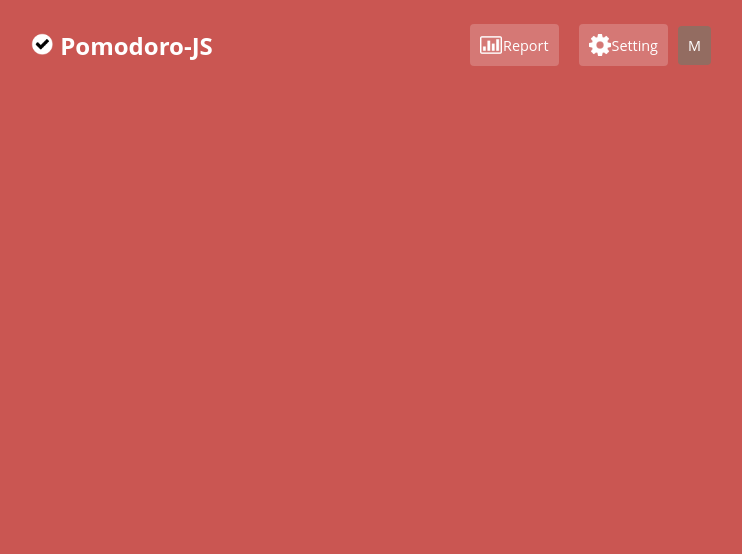
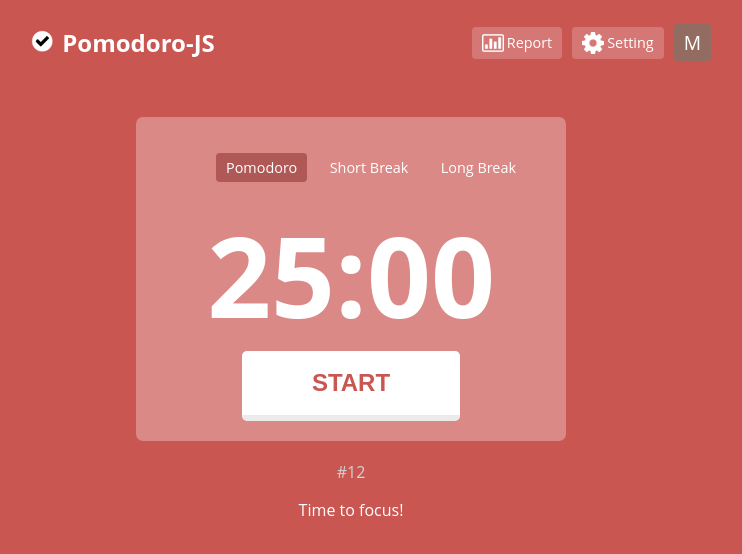
Before and after one commit to m-housni/pomodoro-js, a plain HTML site: page index.html in a window 1280 px wide. Shown: the whole page, without its empty margins (289-1031 px from the left). Drawn offline with Linux system fonts and the light colour scheme.

Commit message:
added card

```diff
--- a/index.html
+++ b/index.html
@@ -24,20 +24,62 @@
         </ul>
         <ul>
           <li>
-            <a href="about.html" class="btn">
+            <a href="about.html" class="btn bg-light">
               <img src="./assets/graph-white.png" alt="">
               Report
             </a>
           </li>
           <li>
-            <a href="about.html" class="btn">
+            <a href="about.html" class="btn bg-light">
               <img src="./assets/config-white.png" alt="">
               Setting
             </a>
           </li>
-          <li><a href="profile.html" class="btn profile">M</a></li>
+          <li>
+            <a href="profile.html" class="btn profile">
+              M
+            </a>
+          </li>
         </ul>
       </nav>
     </header>
+    <main>
+      <section class="info">
+        <div class="card">
+          <div class="menu">
+            <ul>
+              <li>
+                <a href="about.html" class="btn bg-dark">
+                  Pomodoro
+                </a>
+              </li>
+              <li>
+                <a href="about.html" class="btn">
+                  Short Break
+                </a>
+              </li>
+              <li>
+                <a href="profile.html" class="btn">
+                  Long Break
+                </a>
+              </li>
+            </ul>
+          </div>
+          <div class="countdown">
+            25:00
+          </div>
+          <div class="controls">
+            <button class="start-btn">START</button>
+          </div>
+        </div>
+        <div class="cycles">
+          <span>#12</span>
+          <p>Time to focus!</p>
+        </div>
+      </section>
+    </main>
+    <footer>
+
+    </footer>
 </body>
 </html>
--- a/styles.css
+++ b/styles.css
@@ -4,7 +4,7 @@ body {
   font-size: 16px;
 }
 
-header nav, header nav ul {
+header nav, header nav ul, .menu ul{
   display: flex;
   justify-content: space-between;
   align-items: center;
@@ -12,7 +12,7 @@ header nav, header nav ul {
 }
 
 header nav ul li:not(:last-child) {
-  padding: 0 10px;
+  margin-right: 10px;
 }
 
 a {
@@ -26,8 +26,7 @@ a {
 }
 
 .btn {
-  padding: 10px 10px;
-  background: rgba(255, 255, 255, 0.2);;
+  padding: 5px 10px;
   color: #fff;
   font-size: .9rem;
   border-radius: 4px;
@@ -39,6 +38,7 @@ a {
 .btn.profile {
   background: #936C61;
   color: #fff;
+  font-size: 1.2rem;
 }
 
 .btn:hover {
@@ -52,10 +52,64 @@ a {
 
 .btn img, .logo img {
   width: 22px;
-  margin-right: 1px;
+  margin-right: 3px;
 }
 
 .btn.profile:hover {
   background: #936C61;
   color: #ddd;
 }
+
+.card {
+  width: 350px;
+  margin: 0 auto;
+  background: #DA8986;
+  padding: 20px 40px;
+  margin-top: 40px;
+  border-radius: 7px;
+}
+
+.countdown {
+  font-size: 7rem;
+  font-weight: 700;
+  text-align: center;
+  color: #fff;
+}
+
+.controls {
+  text-align: center;
+}
+
+.start-btn {
+  padding: 18px 70px;
+  background: #fff;
+  color: #CA5652;
+  font-size: 1.5rem;
+  font-weight: bold;
+  border-radius: 5px;
+  display: flex;
+  align-items: center;
+  justify-content: center;
+  display: inline-block;
+  border: none;
+  border-bottom: 6px solid #EBEBEB;
+  cursor: pointer;
+}
+
+.bg-light {
+  background: rgba(255, 255, 255, 0.2);
+}
+
+.bg-dark {
+  background: #B05855 !important;
+}
+
+.cycles {
+  text-align: center;
+  margin-top: 20px;
+  color: #fff;
+}
+
+.cycles span {
+  color: lightgray;
+}
```
